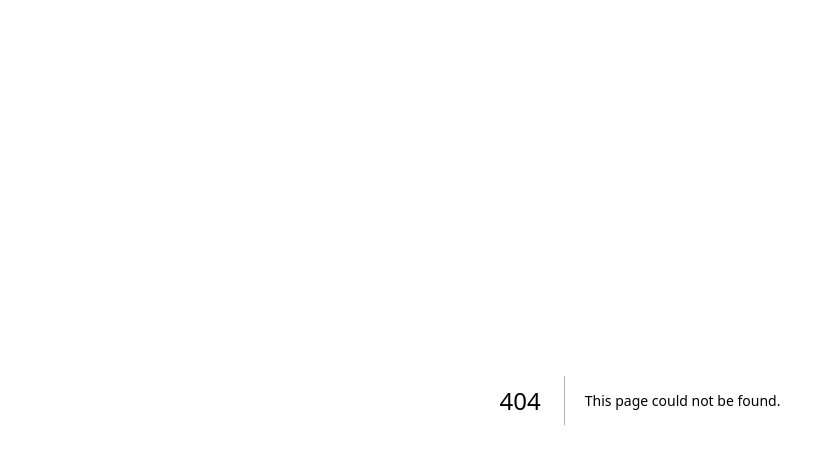
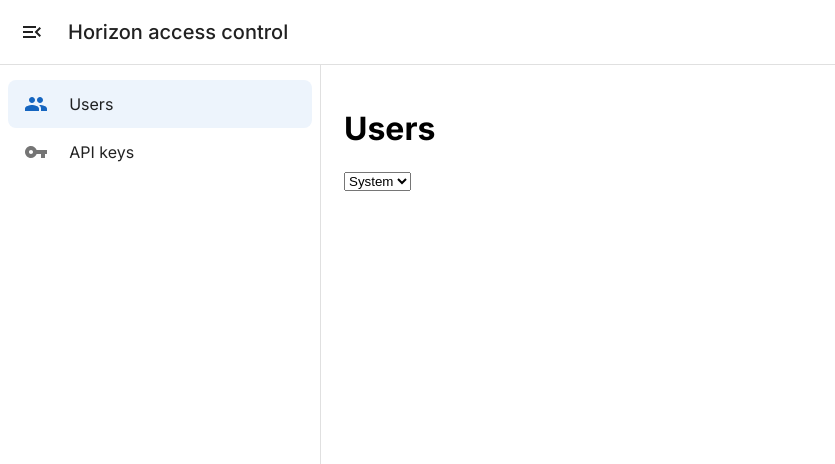
Before and after one commit to ADNTNU/bachelor-access-control-frontend, a Next.js app: page /1/users in a window 1280 px wide. Before the commit this address had no page. Shown: the top 464 px of the page, without its empty margins (0-835 px from the left). Built offline with nearby package versions, Linux system fonts and the light colour scheme; what @mui/material-nextjs would draw is missing.

Commit message:
Adds initial layout for customer page

```diff
--- a/package.json
+++ b/package.json
@@ -19,6 +19,7 @@
     "@emotion/cache": "^11.14.0",
     "@emotion/react": "^11.14.0",
     "@emotion/styled": "^11.14.0",
+    "@mui/icons-material": "^6.4.8",
     "@mui/material": "^6.4.8",
     "@mui/material-nextjs": "^6.4.3",
     "@t3-oss/env-nextjs": "^0.12.0",
--- /dev/null
+++ b/src/app/[customer]/layout.tsx
@@ -0,0 +1,219 @@
+"use client";
+
+import { styled, type Theme, type CSSObject } from "@mui/material/styles";
+import AppBar from "@mui/material/AppBar";
+import Box from "@mui/material/Box";
+import MuiDrawer from "@mui/material/Drawer";
+import Toolbar from "@mui/material/Toolbar";
+import List from "@mui/material/List";
+import Typography from "@mui/material/Typography";
+import IconButton from "@mui/material/IconButton";
+import MenuIcon from "@mui/icons-material/Menu";
+import MenuOpenIcon from "@mui/icons-material/MenuOpen";
+import ListItem from "@mui/material/ListItem";
+import ListItemButton from "@mui/material/ListItemButton";
+import ListItemIcon from "@mui/material/ListItemIcon";
+import ListItemText from "@mui/material/ListItemText";
+import PeopleIcon from "@mui/icons-material/People";
+import VpnKeyIcon from "@mui/icons-material/VpnKey";
+import { useState, type ReactNode } from "react";
+import { usePathname, useParams } from "next/navigation";
+import { Link, ThemeProvider } from "@mui/material";
+import theme from "@material/theme";
+import InitColorSchemeScript from "@mui/material/InitColorSchemeScript";
+
+const drawerWidth = 320;
+
+type NavigationLink = {
+  id: string;
+  text: string;
+  icon: ReactNode;
+  segment: string;
+};
+
+const navigationLinks: NavigationLink[] = [
+  {
+    id: "users",
+    text: "Users",
+    icon: <PeopleIcon />,
+    segment: "users",
+  },
+  {
+    id: "api-keys",
+    text: "API keys",
+    icon: <VpnKeyIcon />,
+    segment: "api-keys",
+  },
+];
+
+const openedMixin = (theme: Theme): CSSObject => ({
+  width: drawerWidth,
+  transition: theme.transitions.create("width", {
+    easing: theme.transitions.easing.sharp,
+    duration: theme.transitions.duration.enteringScreen,
+  }),
+  overflowX: "hidden",
+});
+
+const closedMixin = (theme: Theme): CSSObject => ({
+  transition: theme.transitions.create("width", {
+    easing: theme.transitions.easing.sharp,
+    duration: theme.transitions.duration.leavingScreen,
+  }),
+  overflowX: "hidden",
+  // width: `calc(${theme.spacing(7)} + 1px)`,
+  width: `calc(${theme.spacing(7)})`,
+  [theme.breakpoints.up("sm")]: {
+    // width: `calc(${theme.spacing(8)} + 1px)`,
+    width: `calc(${theme.spacing(8)})`,
+  },
+});
+
+const DrawerHeader = styled("div")(({ theme }) => ({
+  display: "flex",
+  alignItems: "center",
+  justifyContent: "flex-end",
+  padding: theme.spacing(0, 1),
+  // necessary for content to be below app bar
+  ...theme.mixins.toolbar,
+}));
+
+const Drawer = styled(MuiDrawer, {
+  shouldForwardProp: (prop) => prop !== "open",
+})(({ theme }) => ({
+  width: drawerWidth,
+  flexShrink: 0,
+  whiteSpace: "nowrap",
+  boxSizing: "border-box",
+  variants: [
+    {
+      props: ({ open }) => open,
+      style: {
+        ...openedMixin(theme),
+        "& .MuiDrawer-paper": openedMixin(theme),
+      },
+    },
+    {
+      props: ({ open }) => !open,
+      style: {
+        ...closedMixin(theme),
+        "& .MuiDrawer-paper": closedMixin(theme),
+      },
+    },
+  ],
+}));
+
+export default function DashboardLayout({ children }: { children: ReactNode }) {
+  const [drawerOpen, setDrawerOpen] = useState(true);
+
+  const pathname = usePathname();
+  const { customer } = useParams();
+  const segments = pathname.split("/").filter(Boolean);
+  const basePageSegment = segments[1] ?? "";
+
+  const handleToggleDrawer = () => {
+    setDrawerOpen((prev) => !prev);
+  };
+
+  return (
+    <ThemeProvider theme={theme}>
+      <InitColorSchemeScript attribute="data-color-scheme" />
+      <Box
+        sx={{
+          display: "flex",
+          height: "100vh",
+          width: "100vw",
+          overflow: "hidden",
+        }}
+      >
+        <AppBar
+          position="absolute"
+          color="inherit"
+          sx={{
+            zIndex: (theme) => theme.zIndex.drawer + 1,
+            borderBottom: "1px solid",
+            borderColor: (theme) => theme.vars.palette.divider,
+            boxShadow: "none",
+          }}
+        >
+          <Toolbar>
+            <IconButton
+              color="inherit"
+              aria-label={drawerOpen ? "close drawer" : "open drawer"}
+              onClick={handleToggleDrawer}
+              edge="start"
+              sx={[
+                {
+                  marginRight: 2,
+                },
+              ]}
+            >
+              {drawerOpen ? <MenuOpenIcon /> : <MenuIcon />}
+            </IconButton>
+            <Typography variant="h6" noWrap>
+              Horizon access control
+            </Typography>
+          </Toolbar>
+        </AppBar>
+        <Drawer variant="permanent" open={drawerOpen}>
+          <Toolbar />
+          <Box
+            component="nav"
+            sx={{
+              pt: (theme) => theme.spacing(2),
+              display: "flex",
+              flexDirection: "column",
+            }}
+          >
+            <List disablePadding>
+              {navigationLinks.map((navigationLink) => (
+                <ListItem
+                  key={navigationLink.id}
+                  disablePadding
+                  sx={{ display: "block", px: 1 }}
+                >
+                  <ListItemButton
+                    LinkComponent={Link}
+                    href={`/${String(customer ?? "")}/${navigationLink.segment}`}
+                    selected={basePageSegment === navigationLink.segment}
+                    sx={{
+                      minHeight: 48,
+                      py: 1,
+                      px: 1.4,
+                      borderRadius: 2,
+                      justifyContent: drawerOpen ? "initial" : "center",
+                    }}
+                  >
+                    <ListItemIcon
+                      sx={{
+                        minWidth: 34,
+                        justifyContent: "center",
+                        color:
+                          basePageSegment === navigationLink.segment
+                            ? "primary.dark"
+                            : undefined,
+                        mr: drawerOpen ? 2 : "auto",
+                      }}
+                    >
+                      {navigationLink.icon}
+                    </ListItemIcon>
+                    <ListItemText
+                      primary={navigationLink.text}
+                      sx={{
+                        opacity: drawerOpen ? 1 : 0,
+                      }}
+                    />
+                  </ListItemButton>
+                </ListItem>
+              ))}
+            </List>
+          </Box>
+        </Drawer>
+        <Box component="main" sx={{ flexGrow: 1, p: 3 }}>
+          <DrawerHeader />
+          {children}
+        </Box>
+      </Box>
+    </ThemeProvider>
+  );
+}
--- /dev/null
+++ b/src/app/[customer]/users/page.tsx
@@ -0,0 +1,28 @@
+"use client";
+
+import { useColorScheme } from "@mui/material";
+
+export default function UsersPage() {
+
+  const { mode, setMode } = useColorScheme();
+
+  if (!mode) {
+    return null;
+  }
+
+  return (
+    <div>
+      <h1>Users</h1>
+      <select
+      value={mode}
+      onChange={(event) => {
+        setMode(event.target.value as 'light' | 'dark' | 'system');
+      }}
+    >
+      <option value="system">System</option>
+      <option value="light">Light</option>
+      <option value="dark">Dark</option>
+    </select>
+    </div>
+  );
+}
--- a/src/material/theme.ts
+++ b/src/material/theme.ts
@@ -1,8 +1,7 @@
 'use client';
 import { createTheme } from '@mui/material/styles';
 
-const theme = createTheme({
-  cssVariables: true,
+const sharedThemeOptions: Parameters<typeof createTheme>[0] = {
   colorSchemes: {
     light: true,
     dark: true,
@@ -11,6 +10,22 @@ const theme = createTheme({
     // fontFamily: 'var(--font-roboto)',
     fontFamily: 'var(--font-inter)',
   },
+} satisfies Parameters<typeof createTheme>[0];
+
+const theme = createTheme({
+  cssVariables: {
+    colorSchemeSelector: 'data-color-scheme',
+  },
+  ...sharedThemeOptions,
 });
 
 export default theme;
+
+export const toolpadTheme = createTheme({
+  cssVariables: {
+    colorSchemeSelector: 'data-toolpad-color-scheme',
+  },
+  ...sharedThemeOptions,
+});
+
+import type {} from '@mui/material/themeCssVarsAugmentation';
```
Also changed, not shown: src/app/[customer]/api-keys/page.tsx (added, +8 -0 lines), src/app/layout.tsx (+6 -4 lines), src/app/page.tsx (+13 -11 lines), 1 other file (tests, documents, lock files or other folders).
